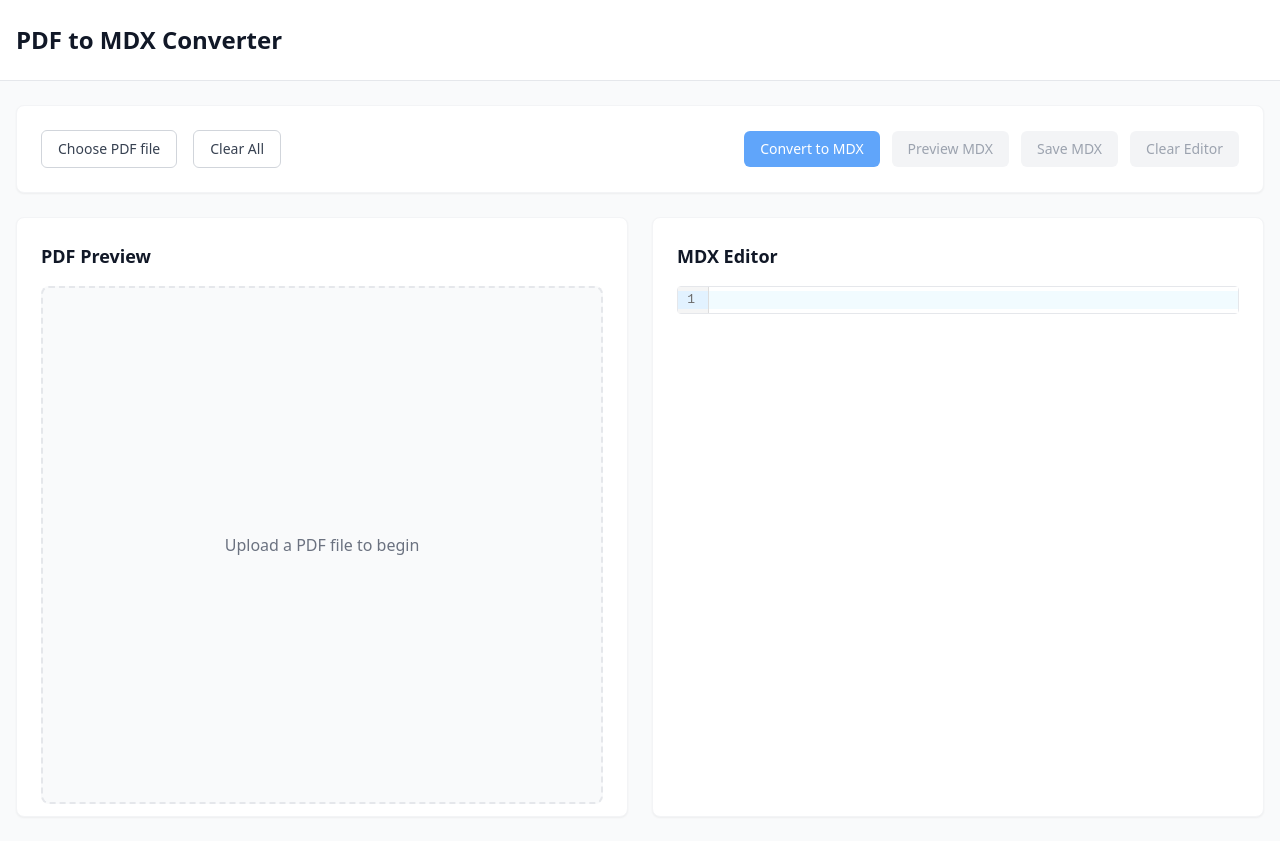
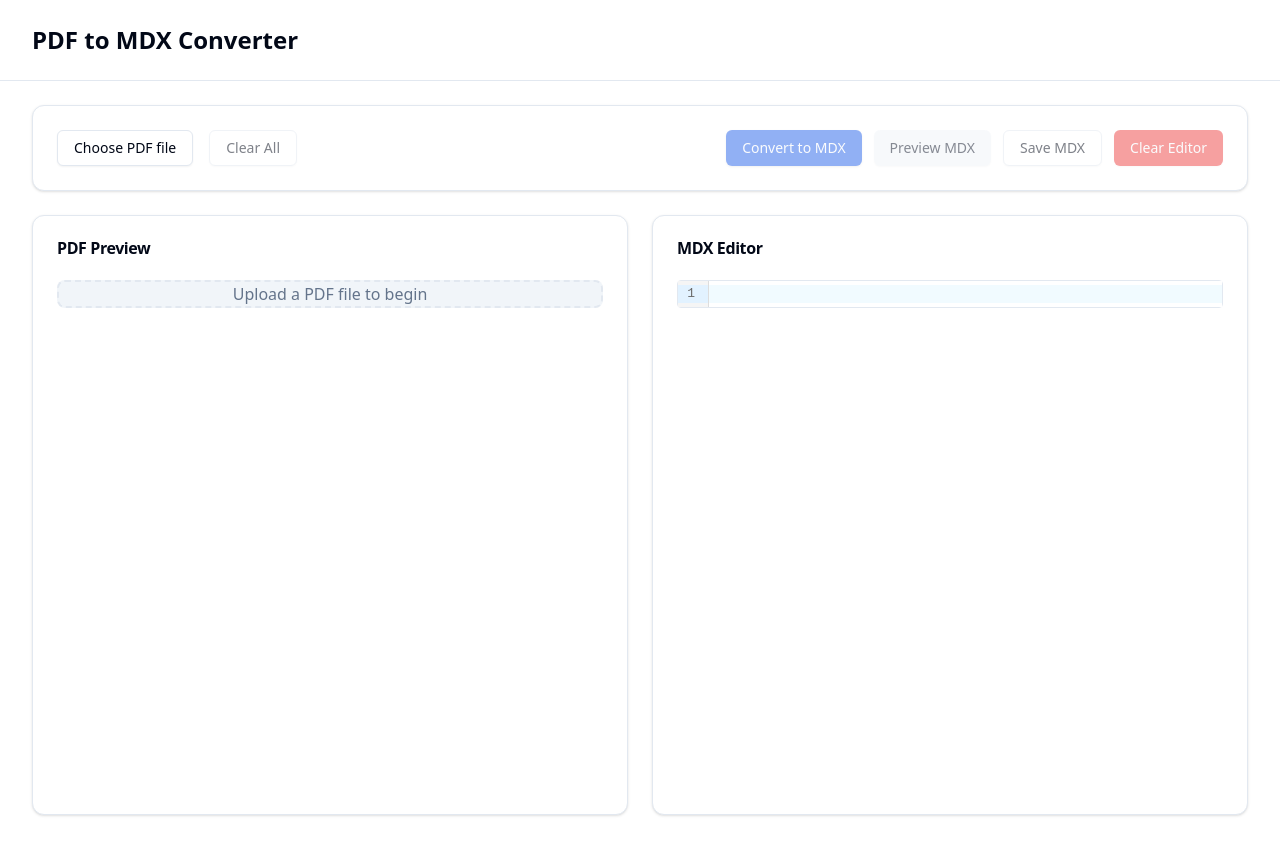
Before and after one commit to Traves-Theberge/pdf-to-mdx-converter, a Next.js app: page / in a window 1280 px wide. Built offline with nearby package versions, Linux system fonts and the light colour scheme.

Commit message:
Set up shadcn/ui and enhance UI

```diff
--- a/src/components/FileUploader.js
+++ b/src/components/FileUploader.js
@@ -1,4 +1,5 @@
 import React from 'react';
+import { Button } from '@/components/ui/button';
 
 const FileUploader = ({ onPdfUpload, fileInputRef }) => {
   const handlePdfChange = (event) => {
@@ -23,9 +24,9 @@
         ref={fileInputRef}
         className="absolute inset-0 w-full h-full opacity-0 cursor-pointer"
       />
-      <button className="btn btn-secondary">
+      <Button variant="outline">
         Choose PDF file
-      </button>
+      </Button>
     </div>
   );
 };
--- /dev/null
+++ b/src/components/ui/button.jsx
@@ -0,0 +1,47 @@
+import * as React from "react"
+import { Slot } from "@radix-ui/react-slot"
+import { cva } from "class-variance-authority"
+import { cn } from "@/lib/utils"
+
+const buttonVariants = cva(
+  "inline-flex items-center justify-center whitespace-nowrap rounded-md text-sm font-medium transition-colors focus-visible:outline-none focus-visible:ring-1 focus-visible:ring-ring disabled:pointer-events-none disabled:opacity-50",
+  {
+    variants: {
+      variant: {
+        default: "bg-primary text-primary-foreground shadow hover:bg-primary/90",
+        destructive:
+          "bg-destructive text-destructive-foreground shadow-sm hover:bg-destructive/90",
+        outline:
+          "border border-input bg-background shadow-sm hover:bg-accent hover:text-accent-foreground",
+        secondary:
+          "bg-secondary text-secondary-foreground shadow-sm hover:bg-secondary/80",
+        ghost: "hover:bg-accent hover:text-accent-foreground",
+        link: "text-primary underline-offset-4 hover:underline",
+      },
+      size: {
+        default: "h-9 px-4 py-2",
+        sm: "h-8 rounded-md px-3 text-xs",
+        lg: "h-10 rounded-md px-8",
+        icon: "h-9 w-9",
+      },
+    },
+    defaultVariants: {
+      variant: "default",
+      size: "default",
+    },
+  }
+)
+
+const Button = React.forwardRef(({ className, variant, size, asChild = false, ...props }, ref) => {
+  const Comp = asChild ? Slot : "button"
+  return (
+    <Comp
+      className={cn(buttonVariants({ variant, size, className }))}
+      ref={ref}
+      {...props}
+    />
+  )
+})
+Button.displayName = "Button"
+
+export { Button, buttonVariants }
--- /dev/null
+++ b/src/components/ui/card.jsx
@@ -0,0 +1,57 @@
+import * as React from "react"
+import { cn } from "@/lib/utils"
+
+const Card = React.forwardRef(({ className, ...props }, ref) => (
+  <div
+    ref={ref}
+    className={cn(
+      "rounded-xl border bg-card text-card-foreground shadow",
+      className
+    )}
+    {...props}
+  />
+))
+Card.displayName = "Card"
+
+const CardHeader = React.forwardRef(({ className, ...props }, ref) => (
+  <div
+    ref={ref}
+    className={cn("flex flex-col space-y-1.5 p-6", className)}
+    {...props}
+  />
+))
+CardHeader.displayName = "CardHeader"
+
+const CardTitle = React.forwardRef(({ className, ...props }, ref) => (
+  <h3
+    ref={ref}
+    className={cn("font-semibold leading-none tracking-tight", className)}
+    {...props}
+  />
+))
+CardTitle.displayName = "CardTitle"
+
+const CardDescription = React.forwardRef(({ className, ...props }, ref) => (
+  <p
+    ref={ref}
+    className={cn("text-sm text-muted-foreground", className)}
+    {...props}
+  />
+))
+CardDescription.displayName = "CardDescription"
+
+const CardContent = React.forwardRef(({ className, ...props }, ref) => (
+  <div ref={ref} className={cn("p-6 pt-0", className)} {...props} />
+))
+CardContent.displayName = "CardContent"
+
+const CardFooter = React.forwardRef(({ className, ...props }, ref) => (
+  <div
+    ref={ref}
+    className={cn("flex items-center p-6 pt-0", className)}
+    {...props}
+  />
+))
+CardFooter.displayName = "CardFooter"
+
+export { Card, CardHeader, CardFooter, CardTitle, CardDescription, CardContent }
--- /dev/null
+++ b/src/lib/utils.js
@@ -0,0 +1,6 @@
+import { clsx } from "clsx"
+import { twMerge } from "tailwind-merge"
+
+export function cn(...inputs) {
+  return twMerge(clsx(inputs))
+}
--- a/src/pages/index.js
+++ b/src/pages/index.js
@@ -6,6 +6,8 @@
 import MdxPreview from '../components/MdxPreview';
 import { convertPdfToMdx } from '../utils/pdfToMdxConverter';
 import { saveAs } from 'file-saver';
+import { Button } from '@/components/ui/button';
+import { Card, CardContent, CardHeader, CardTitle } from '@/components/ui/card';
 
 const HomePage = () => {
   const [pdfFile, setPdfFile] = useState(null);
@@ -71,88 +73,95 @@
   };
 
   return (
-    <div className="min-h-screen bg-gray-50">
-      <header className="bg-white border-b border-gray-200">
-        <div className="max-w-7xl mx-auto px-4 py-6">
-          <h1 className="text-2xl font-bold text-gray-900">PDF to MDX Converter</h1>
+    <div className="min-h-screen bg-background">
+      <header className="border-b">
+        <div className="container py-6">
+          <h1 className="text-2xl font-bold">PDF to MDX Converter</h1>
         </div>
       </header>
 
-      <main className="max-w-7xl mx-auto px-4 py-6">
-        <div className="card p-6 mb-6">
+      <main className="container py-6">
+        <Card className="mb-6">
+          <CardContent className="pt-6">
             <div className="flex flex-wrap gap-4 items-center justify-between">
               <div className="flex items-center gap-4">
                 <FileUploader onPdfUpload={handlePdfUpload} fileInputRef={fileInputRef} />
-              <button
+                <Button
+                  variant="outline"
                   onClick={handleClearPdf}
-                className="btn btn-secondary"
                   disabled={!pdfFile && !mdxContent}
                 >
                   Clear All
-              </button>
+                </Button>
               </div>
               <div className="flex gap-3">
-              <button
+                <Button
                   onClick={handleConvert}
-                className="btn btn-primary"
                   disabled={!pdfFile || isProcessing}
                 >
                   {isProcessing ? 'Converting...' : 'Convert to MDX'}
-              </button>
-              <button
+                </Button>
+                <Button
+                  variant="secondary"
                   onClick={handleTogglePreview}
-                className="btn btn-warning"
                   disabled={!mdxContent}
                 >
                   {showPreview ? 'Edit MDX' : 'Preview MDX'}
-              </button>
-              <button
+                </Button>
+                <Button
+                  variant="outline"
                   onClick={handleSaveMdx}
-                className="btn btn-success"
                   disabled={!mdxContent}
                 >
                   Save MDX
-              </button>
-              <button
+                </Button>
+                <Button
+                  variant="destructive"
                   onClick={handleClearEditor}
-                className="btn btn-danger"
                   disabled={!mdxContent}
                 >
                   Clear Editor
-              </button>
+                </Button>
               </div>
             </div>
             {isProcessing && <ProgressBar progress={progress} />}
-        </div>
+          </CardContent>
+        </Card>
 
         <div className="grid grid-cols-1 lg:grid-cols-2 gap-6">
-          <div className="card p-6 min-h-[600px]">
-            <h2 className="text-lg font-semibold mb-4 text-gray-900">PDF Preview</h2>
+          <Card className="min-h-[600px]">
+            <CardHeader>
+              <CardTitle>PDF Preview</CardTitle>
+            </CardHeader>
+            <CardContent>
               <div className="h-[calc(100%-2rem)] overflow-auto">
                 {pdfFile ? (
                   <PdfViewer pdfUrl={pdfFile} />
                 ) : (
-                <div className="flex items-center justify-center h-full bg-gray-50 rounded-lg border-2 border-dashed border-gray-200">
-                  <p className="text-gray-500">Upload a PDF file to begin</p>
+                  <div className="flex items-center justify-center h-full bg-muted rounded-lg border-2 border-dashed">
+                    <p className="text-muted-foreground">Upload a PDF file to begin</p>
                   </div>
                 )}
               </div>
-          </div>
+            </CardContent>
+          </Card>
 
-          <div className="card p-6 min-h-[600px]">
-            <h2 className="text-lg font-semibold mb-4 text-gray-900">
-              {showPreview ? 'MDX Preview' : 'MDX Editor'}
-            </h2>
+          <Card className="min-h-[600px]">
+            <CardHeader>
+              <CardTitle>{showPreview ? 'MDX Preview' : 'MDX Editor'}</CardTitle>
+            </CardHeader>
+            <CardContent>
               <div className="h-[calc(100%-2rem)]">
                 {showPreview ? (
-                <div className="h-full overflow-auto bg-gray-50 rounded-lg p-4">
+                  <div className="h-full overflow-auto bg-muted rounded-lg p-4">
                     <MdxPreview content={mdxContent} />
                   </div>
                 ) : (
                   <MdxEditor mdxContent={mdxContent} setMdxContent={setMdxContent} />
                 )}
               </div>
-          </div>
+            </CardContent>
+          </Card>
         </div>
       </main>
     </div>
--- a/src/styles/globals.css
+++ b/src/styles/globals.css
@@ -3,49 +3,57 @@
 @tailwind utilities;
 
 @layer base {
-  body {
-    @apply bg-gray-50;
+  :root {
+    --background: 0 0% 100%;
+    --foreground: 222.2 84% 4.9%;
+    --card: 0 0% 100%;
+    --card-foreground: 222.2 84% 4.9%;
+    --popover: 0 0% 100%;
+    --popover-foreground: 222.2 84% 4.9%;
+    --primary: 221.2 83.2% 53.3%;
+    --primary-foreground: 210 40% 98%;
+    --secondary: 210 40% 96.1%;
+    --secondary-foreground: 222.2 47.4% 11.2%;
+    --muted: 210 40% 96.1%;
+    --muted-foreground: 215.4 16.3% 46.9%;
+    --accent: 210 40% 96.1%;
+    --accent-foreground: 222.2 47.4% 11.2%;
+    --destructive: 0 84.2% 60.2%;
+    --destructive-foreground: 210 40% 98%;
+    --border: 214.3 31.8% 91.4%;
+    --input: 214.3 31.8% 91.4%;
+    --ring: 221.2 83.2% 53.3%;
+    --radius: 0.5rem;
+  }
+
+  .dark {
+    --background: 222.2 84% 4.9%;
+    --foreground: 210 40% 98%;
+    --card: 222.2 84% 4.9%;
+    --card-foreground: 210 40% 98%;
+    --popover: 222.2 84% 4.9%;
+    --popover-foreground: 210 40% 98%;
+    --primary: 217.2 91.2% 59.8%;
+    --primary-foreground: 222.2 47.4% 11.2%;
+    --secondary: 217.2 32.6% 17.5%;
+    --secondary-foreground: 210 40% 98%;
+    --muted: 217.2 32.6% 17.5%;
+    --muted-foreground: 215 20.2% 65.1%;
+    --accent: 217.2 32.6% 17.5%;
+    --accent-foreground: 210 40% 98%;
+    --destructive: 0 62.8% 30.6%;
+    --destructive-foreground: 210 40% 98%;
+    --border: 217.2 32.6% 17.5%;
+    --input: 217.2 32.6% 17.5%;
+    --ring: 224.3 76.3% 48%;
   }
 }
 
-@layer components {
-  .btn {
-    @apply px-4 py-2 text-sm font-medium rounded-md transition-all duration-150;
+@layer base {
+  * {
+    @apply border-border;
   }
-
-  .btn-primary {
-    @apply bg-blue-600 text-white hover:bg-blue-700 disabled:bg-blue-400;
-  }
-
-  .btn-secondary {
-    @apply bg-white text-gray-700 hover:bg-gray-50 border border-gray-300;
-  }
-
-  .btn-danger {
-    @apply bg-red-100 text-red-700 hover:bg-red-200 disabled:bg-gray-100 disabled:text-gray-400;
-  }
-
-  .btn-success {
-    @apply bg-green-100 text-green-700 hover:bg-green-200 disabled:bg-gray-100 disabled:text-gray-400;
-  }
-
-  .btn-warning {
-    @apply bg-yellow-100 text-yellow-700 hover:bg-yellow-200 disabled:bg-gray-100 disabled:text-gray-400;
-  }
-
-  .card {
-    @apply bg-white rounded-lg shadow-sm border border-gray-100;
-  }
-
-  .input-group {
-    @apply flex flex-col space-y-1;
-  }
-
-  .input-label {
-    @apply text-sm font-medium text-gray-700;
-  }
-
-  .input {
-    @apply px-3 py-2 border border-gray-300 rounded-md focus:outline-none focus:ring-2 focus:ring-blue-500 focus:border-transparent;
+  body {
+    @apply bg-background text-foreground;
   }
 }
--- a/tailwind.config.js
+++ b/tailwind.config.js
@@ -1,16 +1,74 @@
 /** @type {import('tailwindcss').Config} */
 module.exports = {
+  darkMode: ["class"],
   content: [
     './src/pages/**/*.{js,ts,jsx,tsx,mdx}',
     './src/components/**/*.{js,ts,jsx,tsx,mdx}',
   ],
   theme: {
+    container: {
+      center: true,
+      padding: "2rem",
+      screens: {
+        "2xl": "1400px",
+      },
+    },
     extend: {
-      backgroundImage: {
-        'gradient-radial': 'radial-gradient(var(--tw-gradient-stops))',
-        'gradient-conic': 'conic-gradient(from 180deg at 50% 50%, var(--tw-gradient-stops))',
+      colors: {
+        border: "hsl(var(--border))",
+        input: "hsl(var(--input))",
+        ring: "hsl(var(--ring))",
+        background: "hsl(var(--background))",
+        foreground: "hsl(var(--foreground))",
+        primary: {
+          DEFAULT: "hsl(var(--primary))",
+          foreground: "hsl(var(--primary-foreground))",
+        },
+        secondary: {
+          DEFAULT: "hsl(var(--secondary))",
+          foreground: "hsl(var(--secondary-foreground))",
+        },
+        destructive: {
+          DEFAULT: "hsl(var(--destructive))",
+          foreground: "hsl(var(--destructive-foreground))",
+        },
+        muted: {
+          DEFAULT: "hsl(var(--muted))",
+          foreground: "hsl(var(--muted-foreground))",
+        },
+        accent: {
+          DEFAULT: "hsl(var(--accent))",
+          foreground: "hsl(var(--accent-foreground))",
+        },
+        popover: {
+          DEFAULT: "hsl(var(--popover))",
+          foreground: "hsl(var(--popover-foreground))",
+        },
+        card: {
+          DEFAULT: "hsl(var(--card))",
+          foreground: "hsl(var(--card-foreground))",
+        },
+      },
+      borderRadius: {
+        lg: "var(--radius)",
+        md: "calc(var(--radius) - 2px)",
+        sm: "calc(var(--radius) - 4px)",
+      },
+      keyframes: {
+        "accordion-down": {
+          from: { height: "0" },
+          to: { height: "var(--radix-accordion-content-height)" },
+        },
+        "accordion-up": {
+          from: { height: "var(--radix-accordion-content-height)" },
+          to: { height: "0" },
+        },
+      },
+      animation: {
+        "accordion-down": "accordion-down 0.2s ease-out",
+        "accordion-up": "accordion-up 0.2s ease-out",
       },
     },
   },
-  plugins: [],
-};
+  plugins: [require("tailwindcss-animate")],
+}
```
Also changed, not shown: package.json (+11 -1 lines), src/components/ProgressBar.js (+5 -5 lines), 1 other file (tests, documents, lock files or other folders). Lines whose indentation alone changed are shown as unchanged.
